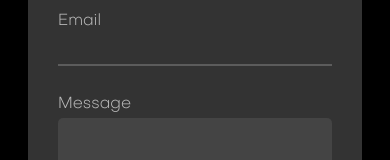
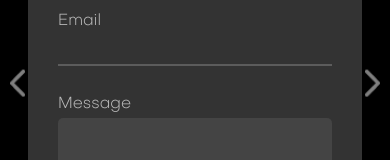
Before and after one commit to tinchomengo/key-wallet-react, a React (Create React App) app: page /contact in a window 390 px wide. Shown: the part 337-497 px from the top of the page. Built offline with nearby package versions, Linux system fonts and the light colour scheme.

Commit message:
feat: Added Arrows

```diff
--- a/src/components/CustomNavbar.js
+++ b/src/components/CustomNavbar.js
@@ -192,6 +192,13 @@ const CustomNavbar = () => {
         </ul>
       </nav>
 
+      <div className="left-arrow arrow">
+        <img src="static/images/arrow-left.png" alt="Previous" />
+      </div>
+      <div className="right-arrow arrow">
+        <img src="static/images/arrow-right.png" alt="Next" />
+      </div>
+
       {/* Dot Container */}
       <div className="dot-container">
         <div
--- a/src/styles/CustomNavbar.css
+++ b/src/styles/CustomNavbar.css
@@ -323,6 +323,30 @@
     height: 8px;
   }
 
+  /*Arrows*/
+
+  .arrow {
+    position: fixed;
+    top: 50%;
+    transform: translateY(-50%);
+    z-index: 1000;
+    cursor: pointer;
+    display: block;
+  }
+
+  .left-arrow {
+    left: 10px;
+  }
+
+  .right-arrow {
+    right: 10px;
+  }
+
+    .arrow img {
+      width: 15px; /* Adjust size as needed */
+      height: auto;
+    }
+
   /* Animations */
 
   @keyframes slideIn {
```
